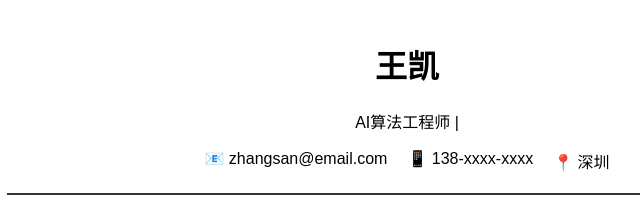
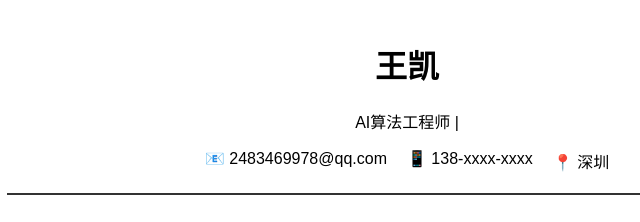
Before and after one commit to KaiWang-szu/kaiwang-szu.github.io, a plain HTML site: page index.html in a window 1280 px wide. Shown: the top 222 px of the page, 233-873 px from the left. Drawn offline with Linux system fonts and the light colour scheme.

Commit message:
Update index.html

```diff
--- a/index.html
+++ b/index.html
@@ -18,7 +18,7 @@
         <h1>王凯</h1>
         <p>AI算法工程师 | </p>
         <div class="contact">
-            <span>📧 zhangsan@email.com</span>
+            <span>📧 2483469978@qq.com</span>
             <span>📱 138-xxxx-xxxx</span>
             <span>📍 深圳</span>
         </div>
```
